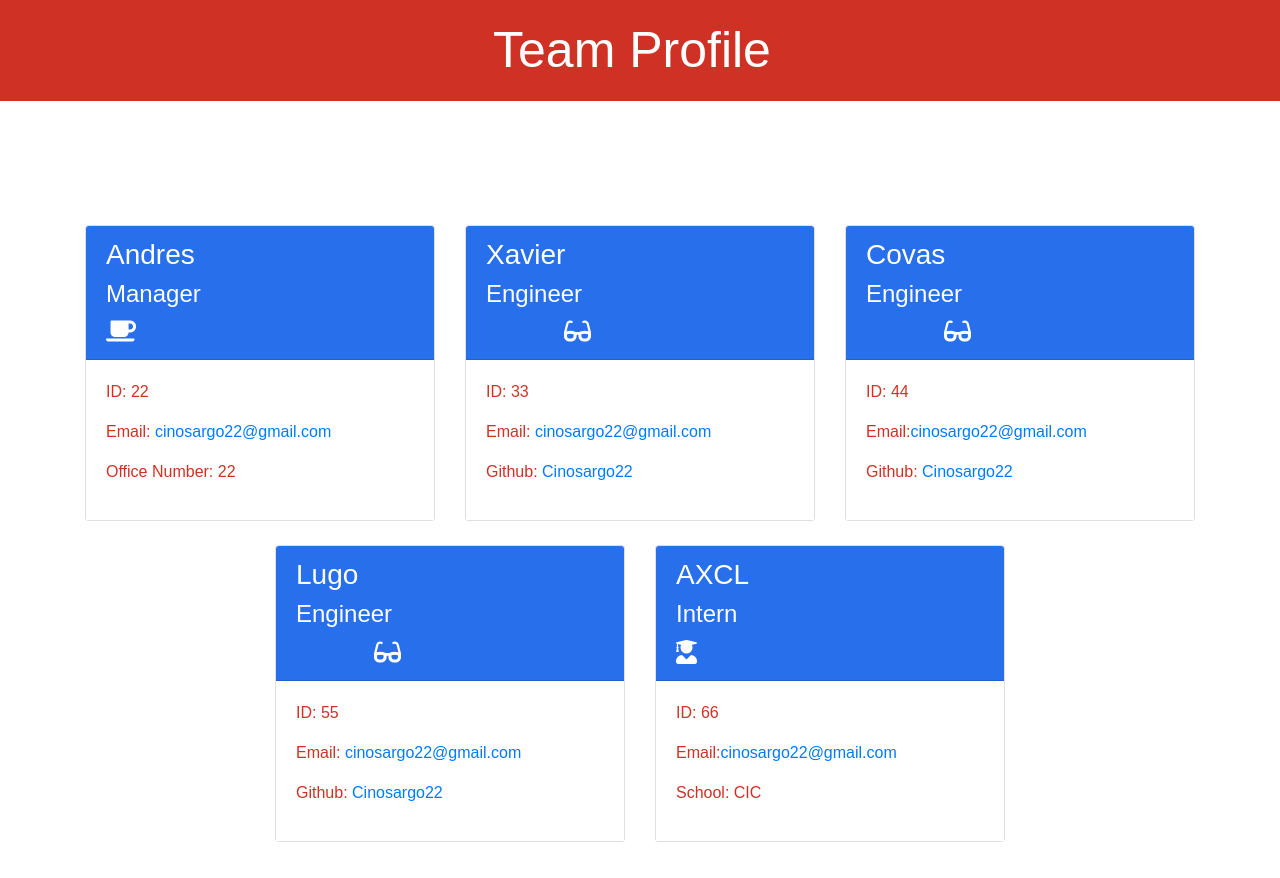
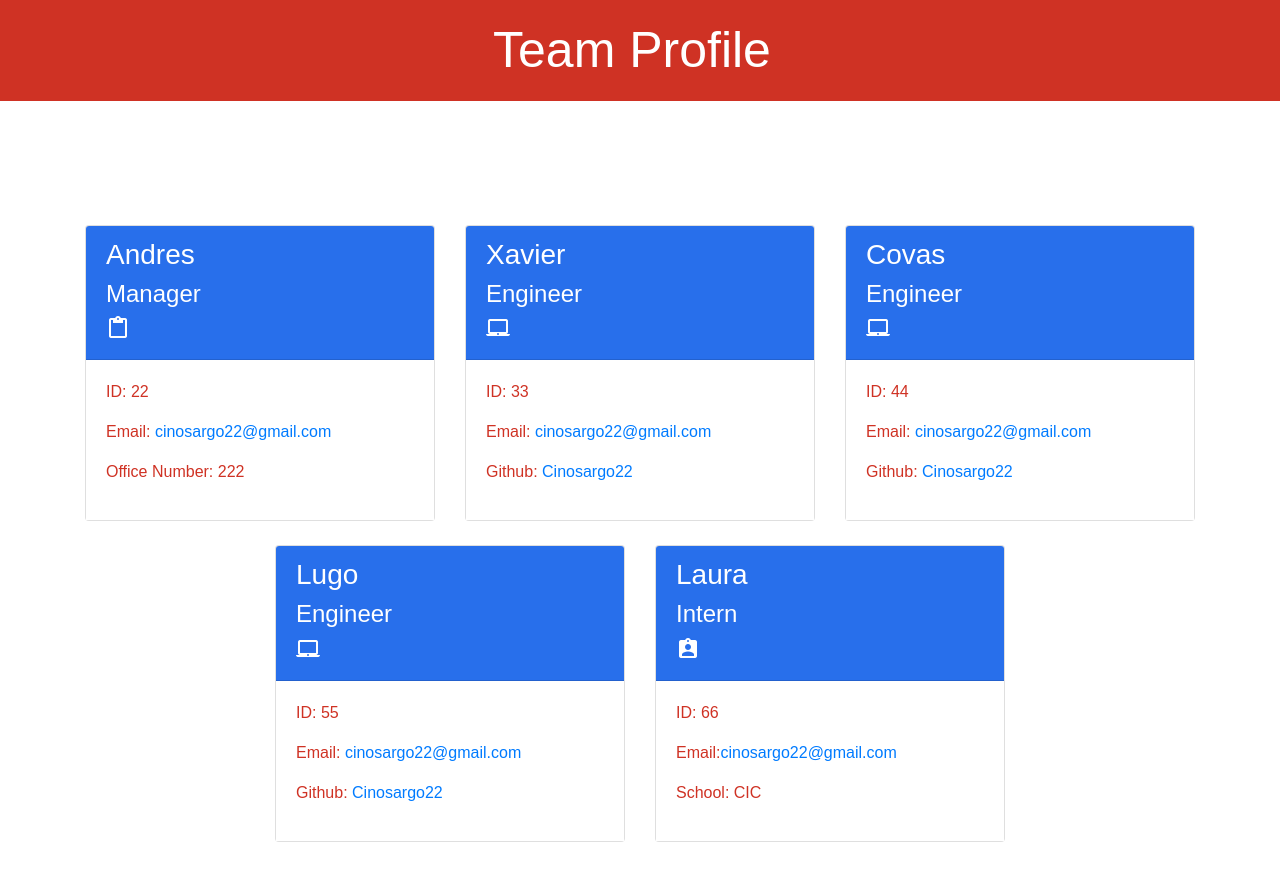
Before and after one commit to Cinosargo22/Team-Profile-Generator-, a website: page dist/index.HTML in a window 1280 px wide. Drawn offline with nearby package versions, Linux system fonts and the light colour scheme.

Commit message:
final commit

```diff
--- a/dist/index.HTML
+++ b/dist/index.HTML
@@ -1,3 +1,4 @@
+
   <!DOCTYPE html>
   <html lang="en">
   <head>
@@ -25,15 +26,13 @@
         <div class="card h-100">
             <div class="card-header">
                 <h3>Andres</h3>
-              <h4>Manager</h4><i class="material-icons"><i class="fa fa-coffee" aria-hidden="true"></i></i>
+                <h4>Manager</h4><i class="material-icons">content_paste</i>
             </div>
-
             <div class="card-body">
                 <p class="id">ID: 22</p>
-              <p class="email">Email: <a href="andres:cinosargo22@gmail.com">cinosargo22@gmail.com</a></p>
-              <p class="office">Office Number: 22</p>
+                <p class="email">Email: <a href="mailto:cinosargo22@gmail.com">cinosargo22@gmail.com</a></p>
+                <p class="office">Office Number: 222</p>
             </div>
-
         </div>
     </div>
 
@@ -41,15 +40,13 @@
         <div class="card h-100">
             <div class="card-header">
                 <h3>Xavier</h3>
-              <h4>Engineer</h4><i class="material-icons">eye <i class="fas fa-glasses    "></i></i>
+                <h4>Engineer</h4><i class="material-icons">laptop_mac</i>
             </div>
-
             <div class="card-body">
                 <p class="id">ID: 33</p>
-              <p class="email">Email: <a href="andres:cinosargo22@gmail.com">cinosargo22@gmail.com</a></p>
+                <p class="email">Email: <a href="mailto:cinosargo22@gmail.com">cinosargo22@gmail.com</a></p>
                 <p class="github">Github: <a href="https://github.com/Cinosargo22">Cinosargo22</a></p>
             </div>
-
         </div>
     </div>
 
@@ -57,12 +54,11 @@
         <div class="card h-100">
             <div class="card-header">
                 <h3>Covas</h3>
-              <h4>Engineer</h4><i class="material-icons">eye <i class="fas fa-glasses    "></i></i>
+                <h4>Engineer</h4><i class="material-icons">laptop_mac</i>
             </div>
-
             <div class="card-body">
                 <p class="id">ID: 44</p>
-              <p class="email">Email:<a href="andres:cinosargo22@gmail.com">cinosargo22@gmail.com</a></p>
+                <p class="email">Email: <a href="mailto:cinosargo22@gmail.com">cinosargo22@gmail.com</a></p>
                 <p class="github">Github: <a href="https://github.com/Cinosargo22">Cinosargo22</a></p>
             </div>
         </div>
@@ -72,28 +68,25 @@
         <div class="card h-100">
             <div class="card-header">
                 <h3>Lugo</h3>
-              <h4>Engineer</h4><i class="material-icons">eye <i class="fas fa-glasses"></i></i>
+                <h4>Engineer</h4><i class="material-icons">laptop_mac</i>
             </div>
-
             <div class="card-body">
                 <p class="id">ID: 55</p>
-              <p class="email">Email: <a href="andres:cinosargo22@gmail.com">cinosargo22@gmail.com</a></p>
+                <p class="email">Email: <a href="mailto:cinosargo22@gmail.com">cinosargo22@gmail.com</a></p>
                 <p class="github">Github: <a href="https://github.com/Cinosargo22">Cinosargo22</a></p>
             </div>
-
         </div>
     </div>
 
     <div class="col-4 mt-4">
         <div class="card h-100">
             <div class="card-header">
-              <h3>AXCL</h3>
-              <h4>Intern</h4><i class="material-icons"><i class="fas fa-user-graduate    "></i></i>
+                <h3>Laura</h3>
+                <h4>Intern</h4><i class="material-icons">assignment_ind</i>
             </div>
-
             <div class="card-body">
                 <p class="id">ID: 66</p>
-              <p class="email">Email:<a href="andres:cinosargo22@gmail.com">cinosargo22@gmail.com</a></p>
+                <p class="email">Email:<a href="mailto:cinosargo22@gmail.com">cinosargo22@gmail.com</a></p>
                 <p class="school">School: CIC</p>
             </div>
     </div>
```
Also changed, not shown: README.md. Lines whose indentation alone changed are shown as unchanged.
